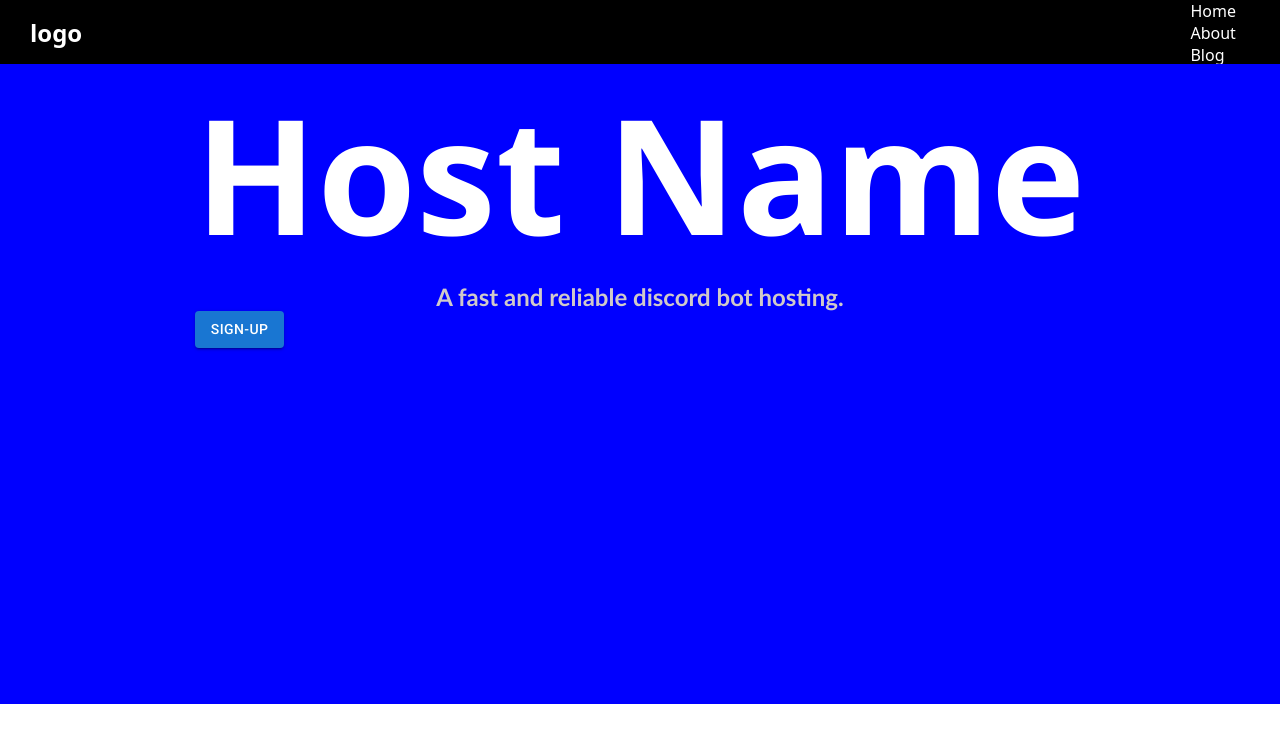
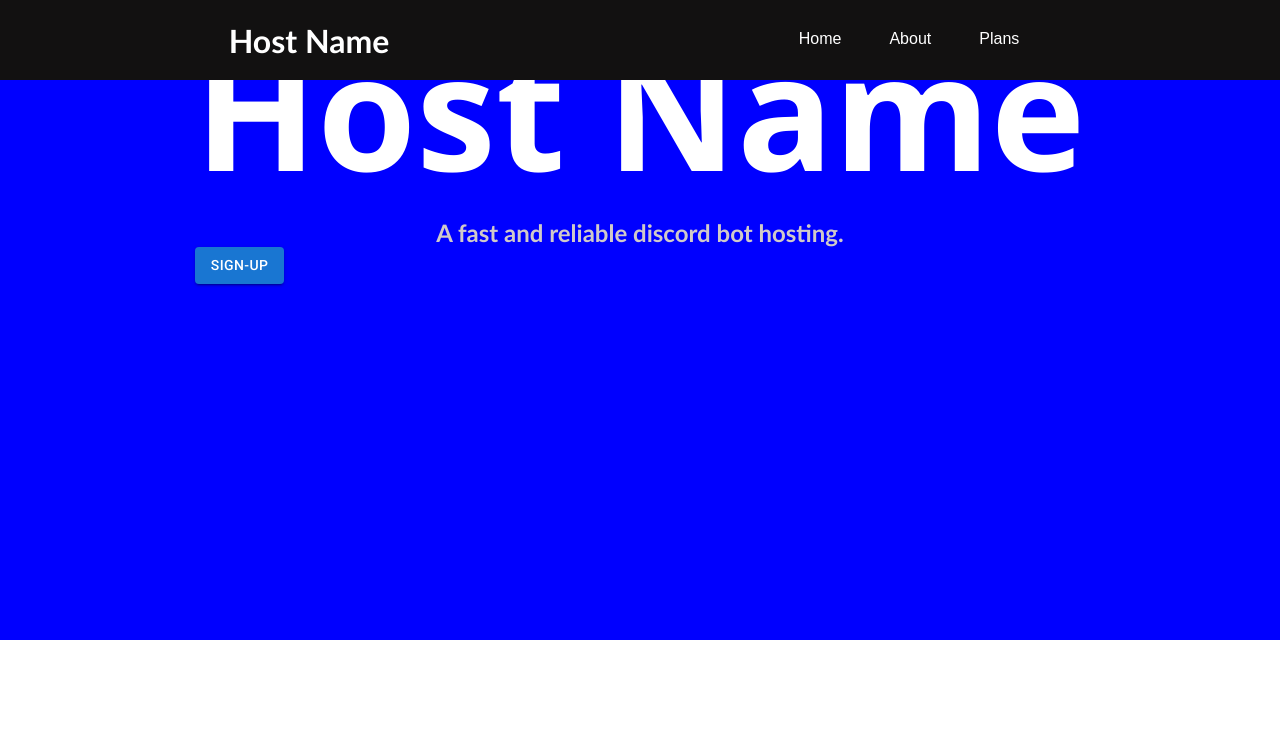
Before and after one commit to joefikis/discordbotserverhost_website, a React (Create React App) app in the folder discordbothost/: page / in a window 1280 px wide. Shown: the top 742 px of the page. Built offline with nearby package versions, Linux system fonts and the light colour scheme.

Commit message:
navbarwork

```diff
--- a/discordbothost/src/Components/Home/Home.css
+++ b/discordbothost/src/Components/Home/Home.css
@@ -34,7 +34,14 @@
     justify-content: center;
 }
 
+.signup-btn {
+    display: flex;
+    justify-self: center;
+}
+
 Button a {
     text-decoration: none;
     color: white;
+    justify-self: center;
+
 }
--- a/discordbothost/src/Components/Navbar/Navbar.css
+++ b/discordbothost/src/Components/Navbar/Navbar.css
@@ -3,86 +3,110 @@
   padding: 0;
 }
 
-nav {
-    display: flex;
-    position: relative;
-}
-
 .nav-container {
   display: flex;
-    position: sticky;
-    height: 4rem;
+  justify-content: space-around;
+  position: fixed;
+  background-color: rgb(18, 17, 17);
+  height: 5rem;
   width: 100%;
-    background-color: black;
-}
-
-.nav-logo {
-    color: white;
-    margin-left: 30px;
-    align-self: center;
-    font-family: system-ui, -apple-system, BlinkMacSystemFont, 'Segoe UI', Roboto, Oxygen, Ubuntu, Cantarell, 'Open Sans', 'Helvetica Neue', sans-serif;
-}
-
-.nav-wrapper {
-    display: flex;
-    justify-content: space-between;
-    align-content: center;
-    width: 100%;
-}
-
-.nav-links {
-    display: flex;
-    flex-direction: row;
-    margin-right: 30px;
-}
-
-.nav-links-wrapper {
-    display: flex;
-    align-self: center;
-    gap: 20px;
-}
-
-.nav-link-btn {
-    list-style: none;
-    text-decoration: none;
-}
-
-.nav-btn {
-    color: white;
-    text-decoration: none;
-    font-family: system-ui, -apple-system, BlinkMacSystemFont, 'Segoe UI', Roboto, Oxygen, Ubuntu, Cantarell, 'Open Sans', 'Helvetica Neue', sans-serif;
-    transition: color 1s;
-}
-
-.nav-btn:hover {
-    color: rgb(13, 176, 176);
+  z-index: 1;
+  top: 0;
 }
 
 
+.nav-logo {
+  display: flex;
+  position: relative;
+  align-self: center;
+}
+
+.nav-logo h1{
+  color: white;
+  margin-left: 2rem;
+  font-family: 'Trebuchet MS', 'Lucida Sans Unicode', 'Lucida Grande', 'Lucida Sans', Arial, sans-serif;
+}
+
+
+.nav-icon {
+  display: none;
+}
+
+.nav-menu {
+display: flex;
+list-style: none;
+text-align: center;
+margin-right: 2rem;
+}
+
+
+.nav-links {
+color: #fff;
+text-decoration: none;
+padding: 0.5rem 1rem;
+height: 100%;
+border-bottom: 3px solid transparent;
+font-family: sans-serif;
+}
+
+.nav-item {
+line-height: 40px;
+margin-right: 1rem;
+}
+
+.nav-item:after {
+content: "";
+display: block;
+height: 3px;
+width: 0;
+background: transparent;
+transition: width 0.7s ease, background-color 0.5s ease;
+}
+
+.nav-item:hover:after {
+width: 100%;
+background: white;
+}
+
+.nav-item .Active {
+color: white;
+border: 1px solid white;
+}
+
+.nav-link-wrapper {
+  display: flex;
+  justify-content: right;
+  align-self: center;
+}
+
+
+
 @media screen and (max-width: 960px) {
+
+  .nav-container {
+    justify-content: space-between;
+  }
+
 .nav-menu {
   display: flex;
   flex-direction: column;
   width: 100%;
   border-top: 1pxsolid #fff;
   position: absolute;
-      top: 64px;
+  top: 80px;
   left: -110%;
   opacity: 1;
   transition: all 0.5s ease;
 }
 
 .nav-menu.active {
-      background: rgb(37, 37, 37);
+  background-color: rgb(18, 17, 17);
   left: 0px;
   overflow-x: hidden !important;
-      opacity: 1;
   transition: all 0.5s ease;
-      z-index: 1;
 }
 .nav-item .Active {
   color: rgb(95, 95, 211);
-      border: none;
 }
 .nav-links {
   padding: 1.5rem;
@@ -101,7 +125,4 @@ nav {
   cursor: pointer;
   color: white;
 }
-        .nav-link-wrapper {
-          display: flex;
   }
-      }
--- a/discordbothost/src/Components/Navbar/Navbar.jsx
+++ b/discordbothost/src/Components/Navbar/Navbar.jsx
@@ -1,4 +1,5 @@
 import React, { useState } from "react";
+import { BrowserRouter } from 'react-router-dom'
 import './Navbar.css'
 
 function Navbar() {
@@ -8,23 +9,25 @@ function Navbar() {
     const handleClick = () => setClick(!click);
 
   return (
-    <div>
-        <nav>
-            <div className="nav-container">
-                <div className="nav-wrapper">
-                    <div className="nav-logo">
-                        <h1>logo</h1>
+    <BrowserRouter>
+        <div className='nav-container'>
+
+            <div className='nav-logo'>
+                <h1>Host Name</h1>
             </div>
-                    <div className="nav-links">
+            <div className="nav-link-wrapper">
+              <div className="nav-linkss">
             <ul className={click ? "nav-menu active" : "nav-menu"}>
-                            <li className="nav-link-btn">
-                                <a href="/" className="nav-btn">Home</a>
+              <a>
+            <li className="nav-item">
+            <a href="/"  activeClassName="Active" className='nav-links'>Home</a>
             </li>
-                            <li className="nav-link-btn">
-                                <a href="/about" className="nav-btn">About</a>
+            </a>
+            <li className="nav-item">
+                <a href="/about"  activeClassName="Active" className='nav-links'>About</a>
               </li>
-                            <li className="nav-link-btn ">
-                                <a href="/blog" className="nav-btn">Blog</a>
+              <li className="nav-item">
+                <a href="/plans"  activeClassName="Active" className='nav-links'>Plans</a>
               </li>
           </ul>
           </div>
@@ -33,8 +36,7 @@ function Navbar() {
             <i className={click ? "fas fa-times" : "fas fa-bars"}></i>
           </div>
         </div>
-        </nav>
-    </div>
+    </BrowserRouter>
   )
 }
 
```
Lines whose indentation alone changed are shown as unchanged.
